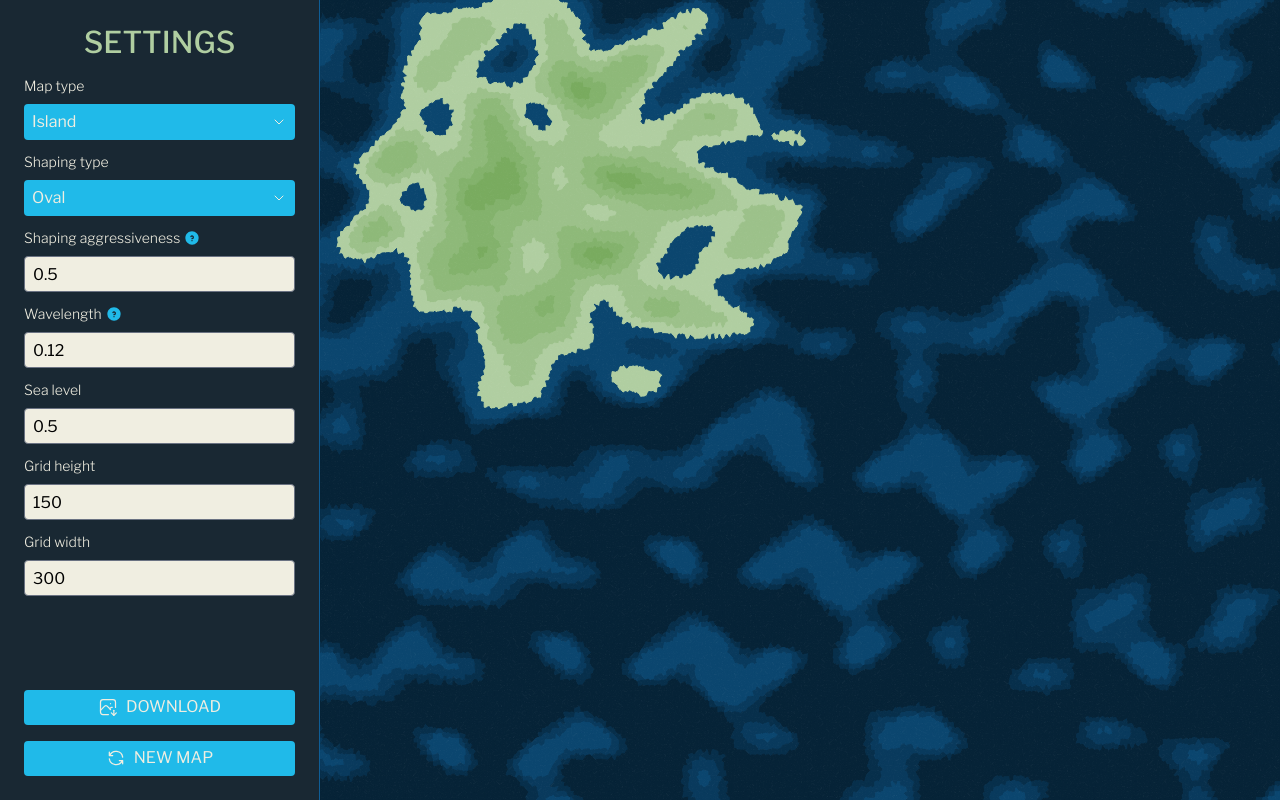
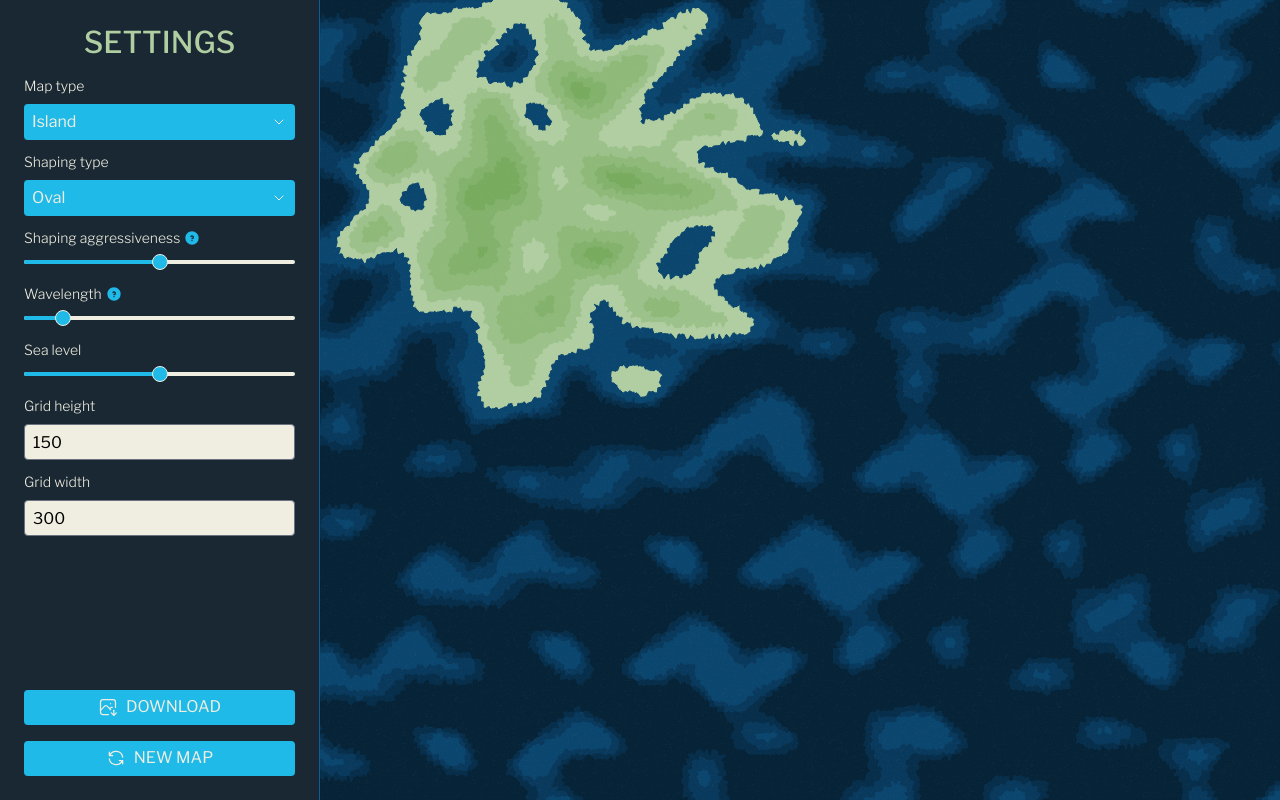
Before and after one commit to carbault/map-generator, a React (Vite) app: page / in a window 1280 px wide. Built offline with nearby package versions, Linux system fonts and the light colour scheme.

Commit message:
Use a slider for all numeric settings except grid size

```diff
--- a/src/components/SettingsList.tsx
+++ b/src/components/SettingsList.tsx
@@ -10,6 +10,7 @@ import Field from "./generic/Field";
 import Label from "./generic/Label";
 import NumberInput from "./generic/NumberInput";
 import Select from "./generic/Select";
+import Slider from "./generic/Slider";
 
 const SHAPING_FN_LABEL: Record<ShapingFunction, string> = {
   "square-bump": "Rounded rectangle",
@@ -66,7 +67,7 @@ export default function SettingList(props: {
         <Label tooltip="Affects how close the island shape is to the shape type">
           Shaping aggressiveness
         </Label>
-        <NumberInput
+        <Slider
           min={0}
           max={1}
           value={settings.lerp}
@@ -77,7 +78,7 @@ export default function SettingList(props: {
         <Label tooltip="Affects how the noise is applied to the map and the island shape">
           Wavelength
         </Label>
-        <NumberInput
+        <Slider
           min={0}
           max={1}
           value={settings.wavelength}
@@ -86,7 +87,7 @@ export default function SettingList(props: {
       </Field>
       <Field>
         <Label>Sea level</Label>
-        <NumberInput
+        <Slider
           min={0}
           max={1}
           value={settings.seaLevel}
--- /dev/null
+++ b/src/components/generic/Slider.tsx
@@ -0,0 +1,70 @@
+import classNames from "classnames";
+import React from "react";
+
+export type SliderProps = Omit<
+  React.InputHTMLAttributes<HTMLInputElement>,
+  "onChange" | "value" | "type" | "min" | "max" | "step"
+> & {
+  min?: number;
+  max?: number;
+  step?: number;
+  value: number;
+  onChange: (value: number) => void;
+};
+
+const THUMB_SIZE = 16;
+
+const Slider = React.forwardRef<HTMLInputElement, SliderProps>((props, ref) => {
+  const {
+    value,
+    className,
+    min = 0,
+    max = 1,
+    step = 0.01,
+    onChange,
+    ...inputProps
+  } = props;
+
+  const handleSetValue = (event: React.ChangeEvent<HTMLInputElement>) => {
+    console.log(event);
+    onChange(event.currentTarget.valueAsNumber);
+  };
+
+  const ratio = (value - min) / (max - min);
+
+  return (
+    <div
+      className={classNames(
+        "group relative h-4 cursor-pointer w-full",
+        className
+      )}
+      aria-roledescription="slider"
+      role="slider"
+    >
+      <div className="absolute top-1 z-0 h-1 w-full rounded bg-snow">
+        <div
+          style={{ width: `${(value / max) * 100}%` }}
+          className="h-1 rounded bg-lake-shallower group-hover:bg-lake-shallow"
+        />
+      </div>
+      <div
+        className="absolute -top-0.5 h-4 w-4 rounded-full bg-lake-shallower group-hover:bg-lake-shallow border border-snow"
+        style={{ left: `calc(${ratio * 100}% - ${ratio * THUMB_SIZE}px)` }}
+      />
+      <input
+        {...inputProps}
+        value={value}
+        min={min}
+        max={max}
+        step={step}
+        onChange={handleSetValue}
+        ref={ref}
+        className="absolute top-0 left-0 h-4 w-full cursor-pointer rounded opacity-0"
+        type="range"
+      />
+    </div>
+  );
+});
+
+Slider.displayName = "Slider";
+export default Slider;
```
